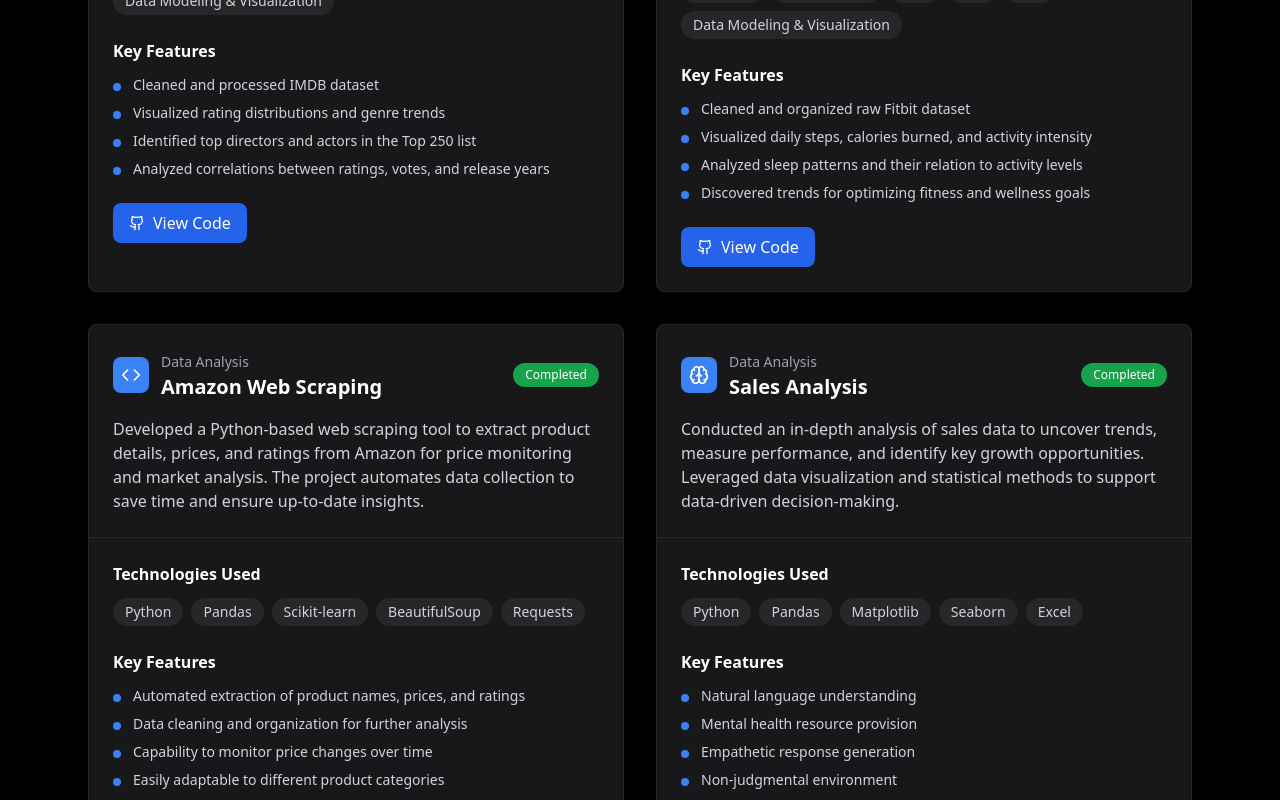
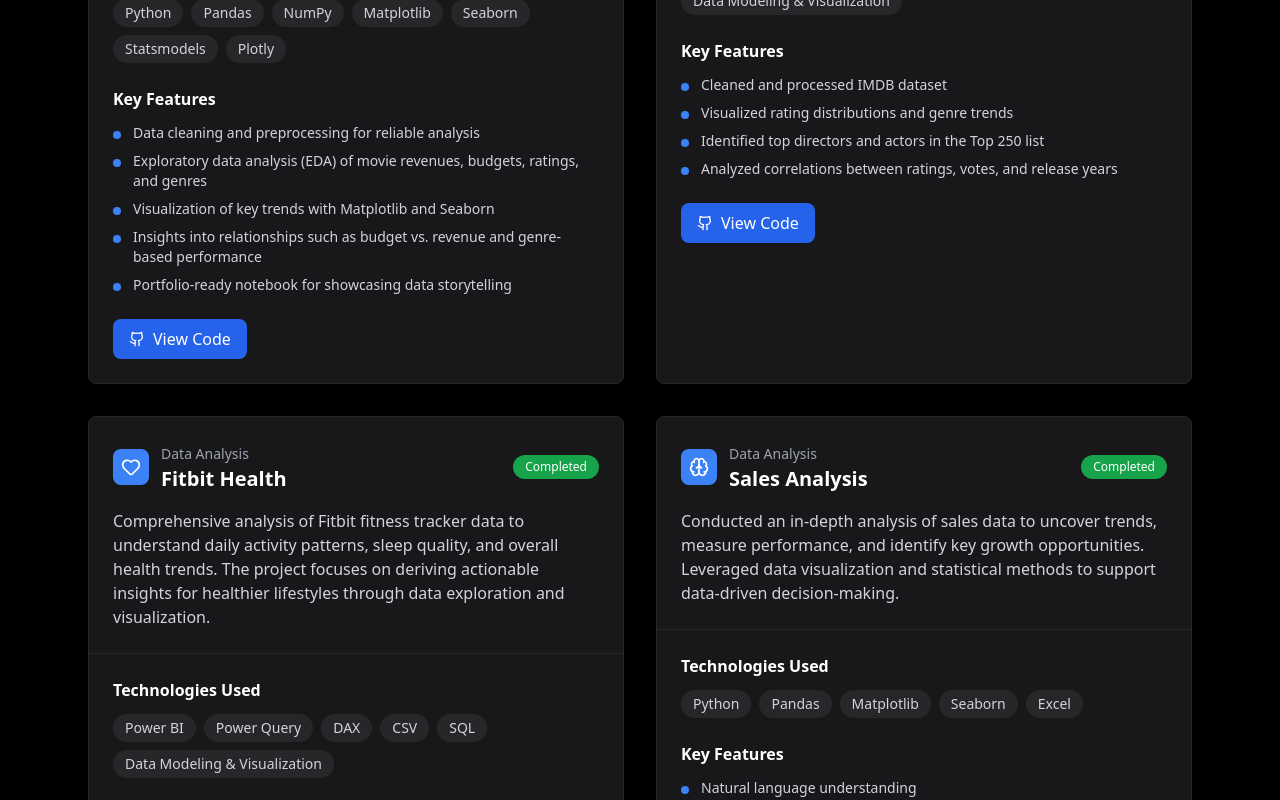
Before and after one commit to nour-developer1/My-Portfolio-Website, a React (Vite) app: page /My-Portfolio-Website/projects in a window 1280 px wide. Shown: the part 700-1500 px from the top of the page. Built offline with nearby package versions, Linux system fonts and the light colour scheme.

Commit message:
Two Projects

```diff
--- a/src/pages/ProjectsPage.tsx
+++ b/src/pages/ProjectsPage.tsx
@@ -7,6 +7,32 @@ const ProjectsPage: React.FC = () => {
   const navigate = useNavigate();
 
   const projects = [
+    {
+      title: "Movie Portfolio Project",
+      description:
+        "Developed a Python-based data analysis project to explore and visualize movie datasets. The project covers data collection, cleaning, and exploratory data analysis (EDA) to uncover insights into movie performance, ratings, and trends. It highlights the use of data visualization to tell compelling stories and is structured as a project for demonstrating analytics capabilities.",
+      category: "Data Analysis",
+      technologies: [
+        "Python",
+        "Pandas",
+        "NumPy",
+        "Matplotlib",
+        "Seaborn",
+        "Statsmodels",
+        "Plotly",
+      ],
+      features: [
+        "Data cleaning and preprocessing for reliable analysis",
+        "Exploratory data analysis (EDA) of movie revenues, budgets, ratings, and genres",
+        "Visualization of key trends with Matplotlib and Seaborn",
+        "Insights into relationships such as budget vs. revenue and genre-based performance",
+        "Portfolio-ready notebook for showcasing data storytelling",
+      ],
+      icon: Brain,
+      status: "Completed",
+      github:
+        "https://github.com/nour-developer1/Movie-Portfolio-Project/blob/5fa24cd1545fe61443baf70b629e663261d959b8/Movie%20Portfolio%20Project.ipynb",
+    },
     {
       title: "IMDB Top 250 Movies Analysis",
       description:
@@ -58,6 +84,22 @@ const ProjectsPage: React.FC = () => {
       github: "https://github.com/nour-developer1/Fitbit-Health-Dashboard",
     },
     {
+      title: "Sales Analysis",
+      description:
+        "Conducted an in-depth analysis of sales data to uncover trends, measure performance, and identify key growth opportunities. Leveraged data visualization and statistical methods to support data-driven decision-making.",
+      category: "Data Analysis",
+      technologies: ["Python", "Pandas", "Matplotlib", "Seaborn", "Excel"],
+      features: [
+        "Natural language understanding",
+        "Mental health resource provision",
+        "Empathetic response generation",
+        "Non-judgmental environment",
+      ],
+      icon: Brain,
+      status: "Completed",
+      github: "#",
+    },
+    {
       title: "Amazon Web Scraping",
       description:
         "Developed a Python-based web scraping tool to extract product details, prices, and ratings from Amazon for price monitoring and market analysis. The project automates data collection to save time and ensure up-to-date insights.",
@@ -82,20 +124,27 @@ const ProjectsPage: React.FC = () => {
         "https://github.com/nour-developer1/Amazon-Web-Scraper-Project/blob/main/Amazon%20Web%20Scraper%20Project.ipynb",
     },
     {
-      title: "Sales Analysis",
+      title: "Automated API Data Extraction & Appending",
       description:
-        "Conducted an in-depth analysis of sales data to uncover trends, measure performance, and identify key growth opportunities. Leveraged data visualization and statistical methods to support data-driven decision-making.",
+        "A data engineering project focused on building an automated pipeline to extract data from APIs, transform it, and append it to existing datasets for continuous integration. This project ensures real-time data availability, reduces manual intervention, and supports scalable analytics by automating the entire data ingestion and transformation process.",
       category: "Data Analysis",
-      technologies: ["Python", "Pandas", "Matplotlib", "Seaborn", "Excel"],
+      technologies: [
+        "Python",
+        "Pandas",
+        "Scheduling (Cron/Task Scheduler)",
+        "APIs (REST/JSON)",
+        "Data Cleaning & Transformation",
+      ],
       features: [
-        "Natural language understanding",
-        "Mental health resource provision",
-        "Empathetic response generation",
-        "Non-judgmental environment",
+        "Automated API extraction for dynamic datasets",
+        "Implemented logic to append new records to existing data without duplication",
+        "Applied robust error handling and logging for reliability",
+        "Designed modular scripts for reusability across multiple APIs",
+        "Ensured data consistency and readiness for downstream analytics",
       ],
       icon: Brain,
       status: "Completed",
-      github: "#",
+      github: "https://github.com/nour-developer1/Data-Automation-Project",
     },
   ];
 
```
